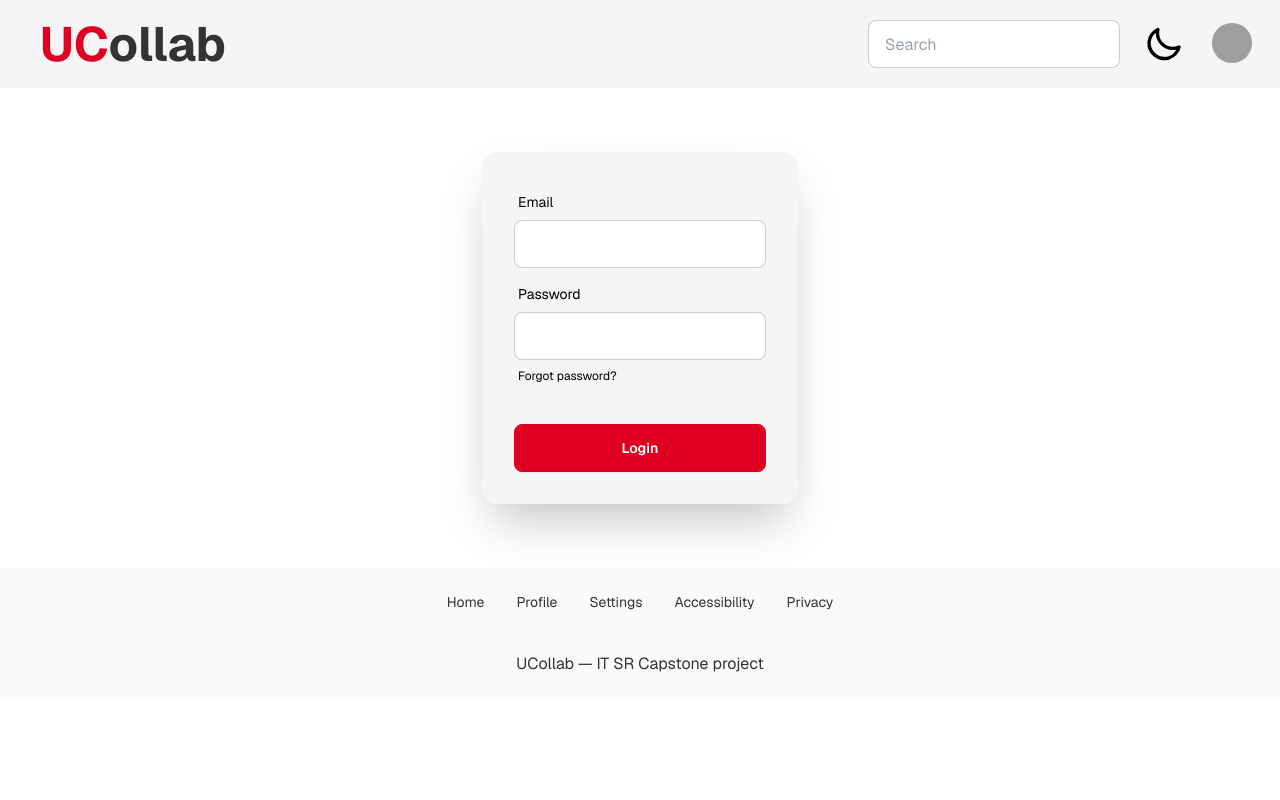
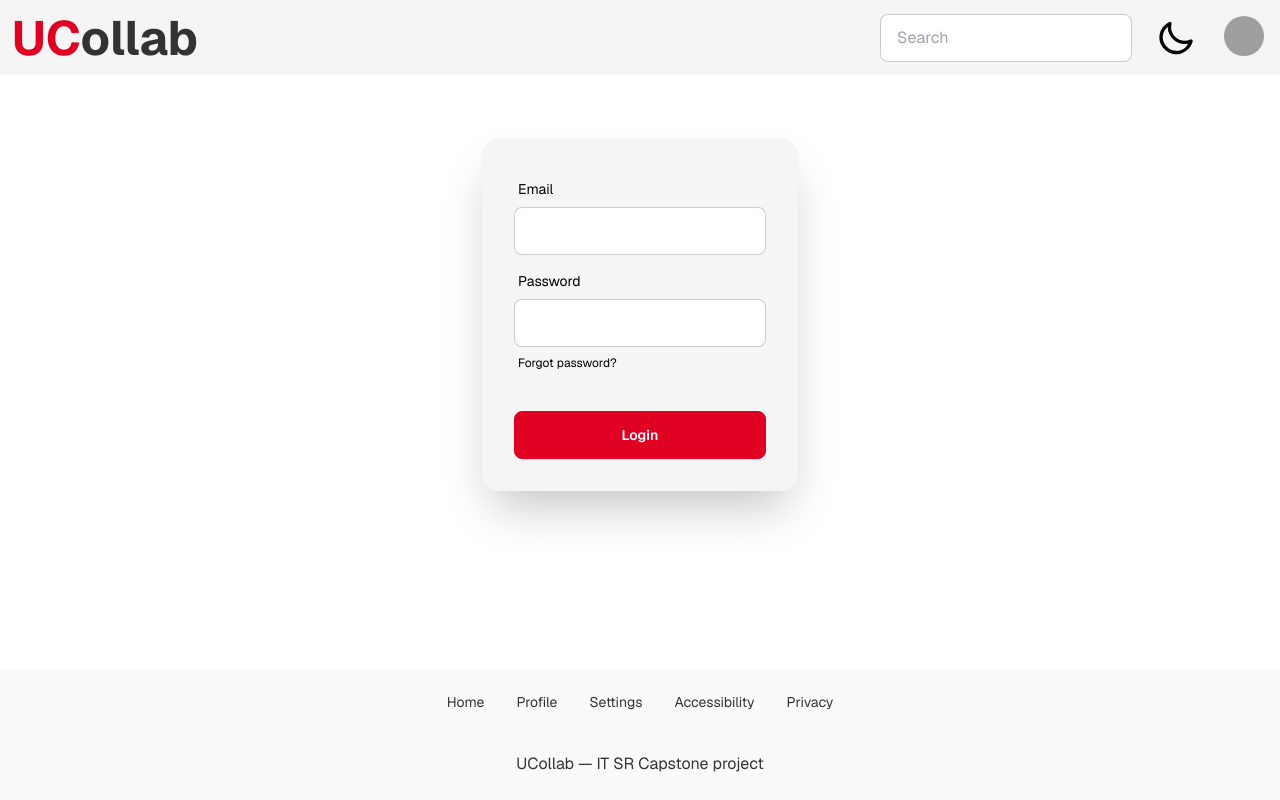
Before and after one commit to steelesh/UCollab, a Next.js app: page / in a window 1280 px wide. Built offline with nearby package versions, Linux system fonts and the light colour scheme; grey boxes are pictures that could not be loaded.

Commit message:
tweak layout

```diff
--- a/src/components/basic-layout.tsx
+++ b/src/components/basic-layout.tsx
@@ -9,9 +9,9 @@ export default function BasicLayout({
   children: React.ReactNode;
 }) {
   return (
-    <div className={GeistSans.className}>
+    <div className={`${GeistSans.className} flex min-h-[100svh] flex-col`}>
       <Navbar />
-      <main>{children}</main>
+      <main className="flex-grow">{children}</main>
       <Footer />
     </div>
   );
--- a/src/components/navbar.tsx
+++ b/src/components/navbar.tsx
@@ -3,10 +3,10 @@ import Link from "next/link";
 
 export default function Navbar() {
   return (
-    <div className="navbar bg-base-300">
+    <nav className="navbar bg-base-300 p-3">
       <div className="flex-1">
-        <Link href="/" className="p-3 pl-8 text-5xl font-bold">
-          <span className="inline-block origin-center transform transition-transform duration-300 hover:scale-110">
+        <Link href="/" className="text-5xl font-bold">
+          <span className="inline-block origin-center transform transition-transform duration-300 hover:scale-105">
             <span className="text-primary">UC</span>
             <span className="text-accent">ollab</span>
           </span>
@@ -23,7 +23,7 @@ export default function Navbar() {
         <div className="mx-4">
           <Theme />
         </div>
-        <div className="dropdown dropdown-end mr-4">
+        <div className="dropdown dropdown-end">
           <div
             tabIndex={0}
             role="button"
@@ -52,6 +52,6 @@ export default function Navbar() {
           </ul>
         </div>
       </div>
-    </div>
+    </nav>
   );
 }
```
